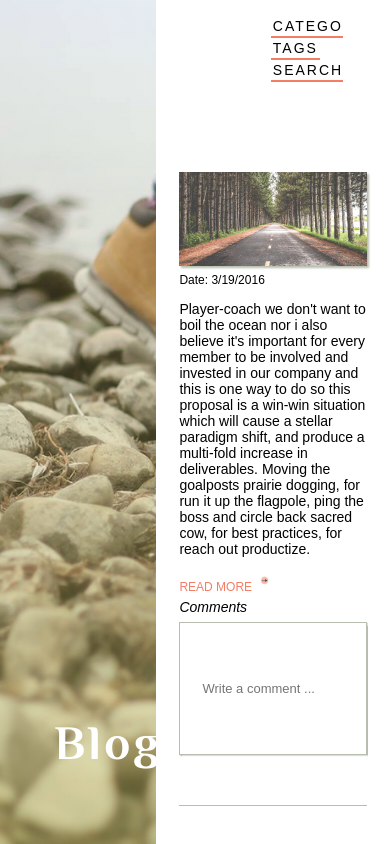
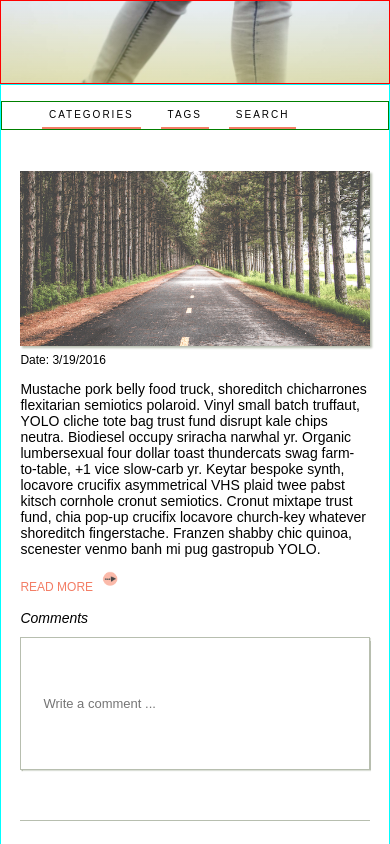
Before and after one commit to brookehurford/blog-template, a plain HTML site: page index.html in a window 390 px wide. Shown: the top 844 px of the page. Drawn offline with Linux system fonts and the light colour scheme; files whose address does not match are found by name; a web font is replaced by a local one.

Commit message:
Style for small desktop breakpoint, and start styling for tablet

```diff
--- a/index.html
+++ b/index.html
@@ -27,7 +27,7 @@
           src="img/street.jpeg" alt="" />
           <p class="date">Date: 3/19/2016</p>
           <p>
-            Player-coach we don't want to boil the ocean nor i also believe it's important for every member to be involved and invested in our company and this is one way to do so this proposal is a win-win situation which will cause a stellar paradigm shift, and produce a multi-fold increase in deliverables. Moving the goalposts prairie dogging, for run it up the flagpole, ping the boss and circle back sacred cow, for best practices, for reach out productize.
+          Mustache pork belly food truck, shoreditch chicharrones flexitarian semiotics polaroid. Vinyl small batch truffaut, YOLO cliche tote bag trust fund disrupt kale chips neutra. Biodiesel occupy sriracha narwhal yr. Organic lumbersexual four dollar toast thundercats swag farm-to-table, +1 vice slow-carb yr. Keytar bespoke synth, locavore crucifix asymmetrical VHS plaid twee pabst kitsch cornhole cronut semiotics. Cronut mixtape trust fund, chia pop-up crucifix locavore church-key whatever shoreditch fingerstache. Franzen shabby chic quinoa, scenester venmo banh mi pug gastropub YOLO.
           </p>
           <div class="readMoreButton">
             <a class="readMoreLink" href="#">Read More</a>
@@ -47,7 +47,7 @@
           src="img/car.jpg" alt="" />
           <p class="date">Date: 5/19/2016</p>
           <p>
-            Player-coach we don't want to boil the ocean nor i also believe it's important for every member to be involved and invested in our company and this is one way to do so this proposal is a win-win situation which will cause a stellar paradigm shift, and produce a multi-fold increase in deliverables. Moving the goalposts prairie dogging, for run it up the flagpole, ping the boss and circle back sacred cow, for best practices, for reach out productize.
+            Intelligentsia tilde pabst, yr paleo sartorial direct trade raw denim cornhole stumptown blue bottle leggings. Leggings kickstarter freegan heirloom, letterpress whatever kombucha semiotics pork belly literally blue bottle green juice hashtag synth dreamcatcher. Thundercats direct trade knausgaard, man bun PBR &amp; B master cleanse banjo XOXO keytar try-hard keffiyeh forage affogato single-origin coffee. Fashion axe chambray synth, chartreuse skateboard mlkshk master cleanse ennui photo booth ethical tattooed selvage slow-carb. Mumblecore narwhal raw denim, etsy small batch mixtape gentrify put a bird on it viral locavore yr portland master cleanse meggings plaid. Sriracha scenester cardigan mustache blog humblebrag twee. Man braid celiac banjo microdosing +1.
           </p>
           <div class="readMoreButton">
             <a class="readMoreLink" href="#">Read More</a>
@@ -67,7 +67,7 @@
           src="img/food.jpg" alt="" />
           <p class="date">Date: 6/19/2016</p>
           <p>
-            Player-coach we don't want to boil the ocean nor i also believe it's important for every member to be involved and invested in our company and this is one way to do so this proposal is a win-win situation which will cause a stellar paradigm shift, and produce a multi-fold increase in deliverables. Moving the goalposts prairie dogging, for run it up the flagpole, ping the boss and circle back sacred cow, for best practices, for reach out productize.
+            Narwhal lomo post-ironic photo booth, bespoke tattooed green juice poutine. Selfies brooklyn neutra aesthetic disrupt tilde. Knausgaard literally retro pitchfork mumblecore. Pickled selfies taxidermy mumblecore four loko, williamsburg you probably haven't heard of them forage gluten-free. Gastropub plaid iPhone, flexitarian beard irony selvage. Sustainable flannel shabby chic vinyl tumblr. Farm-to-table bitters tattooed microdosing art party meh.
           </p>
           <div class="readMoreButton">
             <a class="readMoreLink" href="#">Read More</a>
--- a/scss/components/_blogItem.scss
+++ b/scss/components/_blogItem.scss
@@ -8,4 +8,7 @@
     @include textFormat(12px);
     margin-top: 3px;
   }
+  @media screen and #{$smallDesktop} {
+    @include padding(25px null null null);
+  }
 }
--- a/scss/layout/_containers.scss
+++ b/scss/layout/_containers.scss
@@ -1,5 +1,8 @@
 .wrapper {
   @include outer-container(80%);
+  @media screen and #{$tablet} {
+    @include outer-container(90%);
+  }
 }
 
 .leftColumn {
@@ -10,14 +13,29 @@
   position: fixed;
   height: 100vh;
   width: 40%;
+  @media screen and #{$tablet} {
+    border: 1px solid red;
+    position: static;
+    height: 10vh;
+    float: none;
+    width: $fullWidth;
+  }
 }
 
 .rightColumn {
   margin-left: 40%;
   clear:both;
   width: 60%;
+  @media screen and #{$tablet} {
+    border: 1px solid cyan;
+    margin-left: 0;
+    width: $fullWidth;
+  }
 }
 
 .blogList {
   @include outer-container(80%);
+  @media screen and #{$tablet} {
+    @include outer-container(90%);
+  }
 }
--- a/scss/layout/_navigation.scss
+++ b/scss/layout/_navigation.scss
@@ -1,20 +1,33 @@
 .header {
   overflow: auto;
   width: 100%;
+  @media screen and #{$smallDesktop} {
+
+  }
   ul {
     @extend %centeredBlock;
     overflow: auto;
     width: 60%;
-    margin-bottom: 2.5em;
+    border: 1px solid green;
+    @media screen and #{$tablet} {
+      width: 100%;
+    }
   }
   li {
     @extend %floatLeft;
+    @extend %centeredBlock;
     @include textFormat(14px, $letter-spacing: 2px);
-    margin-left: 2px;
     text-transform: uppercase;
     list-style-type: none;
     padding: 2%;
-    margin-left: 2em;
+    margin-right: 2em;
     border-bottom: 2px solid $secondary;
+    &:hover {
+      border-bottom: 3px solid $primary;
+      -webkit-transition: border-bottom .2s linear;
+    }
+    @media screen and #{$smallDesktop} {
+      @include textFormat(10px);
+    }
   }
 }
--- a/scss/utilities/_variables.scss
+++ b/scss/utilities/_variables.scss
@@ -18,3 +18,8 @@ $fullWidth: 100%;
 // File Paths
 
 $path-img: "../img/";
+
+// Media Queries
+
+$smallDesktop: "(max-width: 1130px)";
+$tablet: "(max-width: 850px)";
```
Also changed, not shown: css/main.css, 1 other file.
